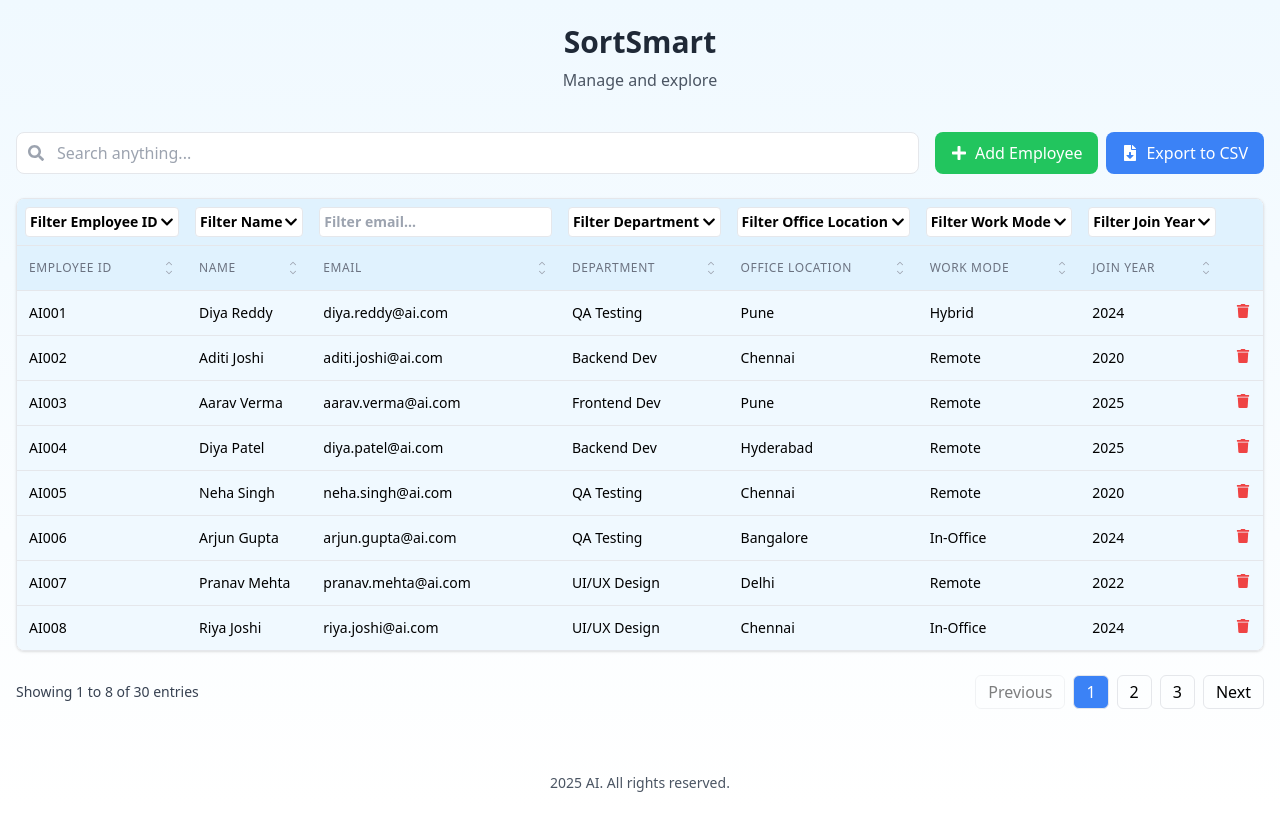
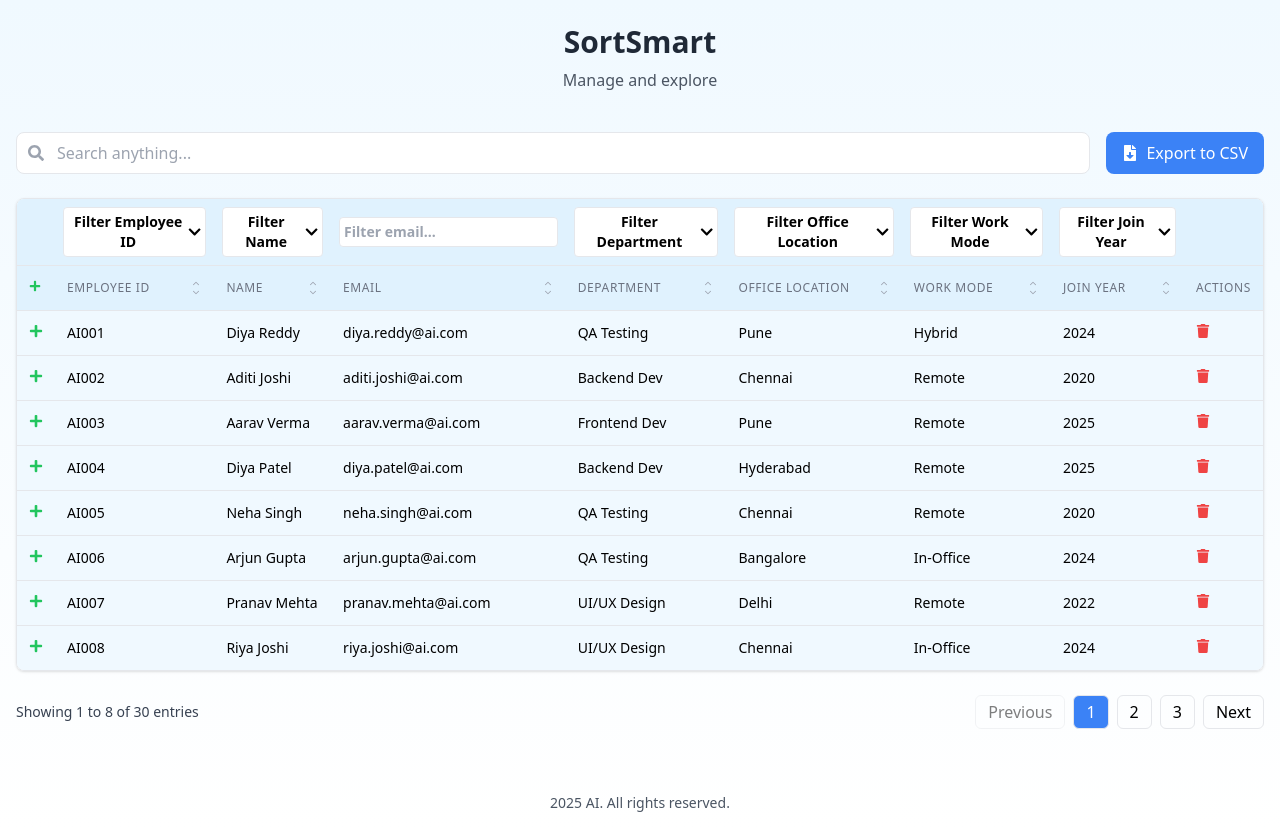
Before and after one commit to AddyaPandey/SortSmart, a React (Create React App) app: page / in a window 1280 px wide. Built offline with nearby package versions, Linux system fonts and the light colour scheme; the HTML template or start-up script is replaced by a standard one.

Commit message:
Move add button to table rows and update layout

```diff
--- a/src/components/Table.jsx
+++ b/src/components/Table.jsx
@@ -153,7 +153,7 @@ const DataTable = () => {
 
   return (
     <div className="p-4 max-w-7xl mx-auto">
-      {/* Search and Actions */}
+      {/* Search and Export */}
       <div className="mb-6 flex flex-col sm:flex-row justify-between gap-4">
         <div className="relative flex-1">
           <FaSearch className="absolute left-3 top-1/2 transform -translate-y-1/2 text-gray-400" />
@@ -165,14 +165,6 @@ const DataTable = () => {
             onChange={(e) => setSearchQuery(e.target.value)}
           />
         </div>
-        <div className="flex gap-2">
-          <button
-            onClick={() => setShowAddModal(true)}
-            className="flex items-center justify-center gap-2 bg-green-500 text-white px-4 py-2 rounded-lg hover:bg-green-600 transition-colors"
-          >
-            <FaPlus />
-            Add Employee
-          </button>
         <button
           onClick={exportToCSV}
           className="flex items-center justify-center gap-2 bg-blue-500 text-white px-4 py-2 rounded-lg hover:bg-blue-600 transition-colors"
@@ -181,7 +173,6 @@ const DataTable = () => {
           Export to CSV
         </button>
       </div>
-      </div>
 
       {/* Table */}
       <div className="overflow-x-auto rounded-lg border border-gray-200 shadow">
@@ -189,6 +180,7 @@ const DataTable = () => {
           <thead>
             {/* Filter row */}
             <tr>
+              <th key="add-header" className="border-b p-2 bg-sky-100"></th>
               {Object.keys(data[0]).map(column => (
                 <th key={`filter-${column}`} className="border-b p-2 bg-sky-100">
                   <div className="relative">
@@ -250,10 +242,19 @@ const DataTable = () => {
                   </div>
                 </th>
               ))}
-              <th key="actions" className="border-b p-2 bg-sky-100"></th>
+              <th key="delete-header" className="border-b p-2 bg-sky-100"></th>
             </tr>
             {/* Header row */}
             <tr>
+              <th key="add-header" className="border-b p-3 bg-sky-100 text-left text-xs font-medium text-gray-500 uppercase tracking-wider">
+                <button
+                  onClick={() => setShowAddModal(true)}
+                  className="text-green-500 hover:text-green-700 transition-colors"
+                  title="Add Employee"
+                >
+                  <FaPlus />
+                </button>
+              </th>
               {Object.keys(data[0]).map(column => (
                 <th
                   key={column}
@@ -293,12 +294,23 @@ const DataTable = () => {
                   />
                 </th>
               ))}
-              <th key="actions" className="border-b p-3 bg-sky-100 text-left text-xs font-medium text-gray-500 uppercase tracking-wider cursor-pointer select-none relative"></th>
+              <th key="actions" className="border-b p-3 bg-sky-100 text-left text-xs font-medium text-gray-500 uppercase tracking-wider">
+                Actions
+              </th>
             </tr>
           </thead>
           <tbody className="divide-y divide-gray-200">
             {paginatedData.map(item => (
               <tr key={item.empId} className="hover:bg-sky-50 transition-colors">
+                <td className="p-3 text-sm">
+                  <button
+                    onClick={() => setShowAddModal(true)}
+                    className="text-green-500 hover:text-green-700 transition-colors"
+                    title="Add Employee"
+                  >
+                    <FaPlus />
+                  </button>
+                </td>
                 {Object.keys(item).map(key => (
                   <td key={key} className="p-3 text-sm">
                     {item[key]}
```
Lines whose indentation alone changed are shown as unchanged.
